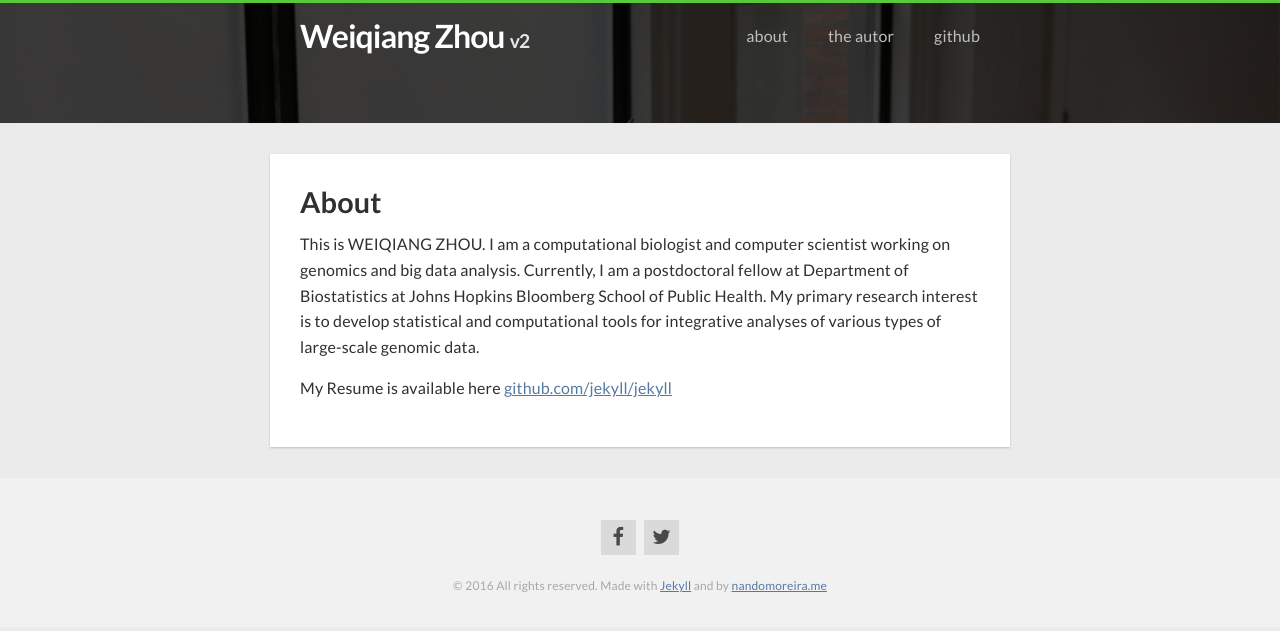
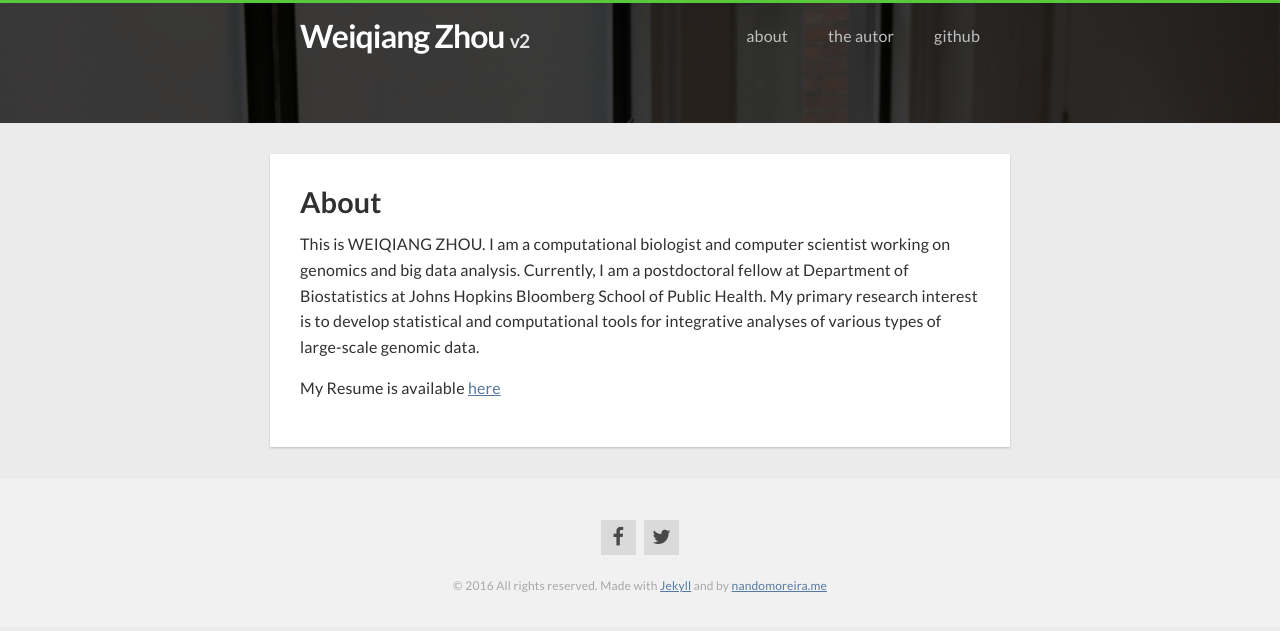
Before and after one commit to ILoveYouKen/ILoveYouKen.github.io, a Jekyll site: the page built from about.md, in a window 1280 px wide. Shown: the top 631 px of the page. Built offline with Jekyll 4.4.1, drawn with Linux system fonts in a browser that asks for light colours; nearby versions of some CDN libraries.

Commit message:
first commit

```diff
--- a/about.md
+++ b/about.md
@@ -7,4 +7,4 @@ slug: about
 
 This is WEIQIANG ZHOU. I am a computational biologist and computer scientist working on genomics and big data analysis. Currently, I am a postdoctoral fellow at Department of Biostatistics at Johns Hopkins Bloomberg School of Public Health. My primary research interest is to develop statistical and computational tools for integrative analyses of various types of large-scale genomic data.
 
-My Resume is available here [github.com/jekyll/jekyll](https://github.com/jekyll/jekyll)
+My Resume is available [here](CV_Weiqiang_Zhou_Jan2016.pdf)
```
Also changed, not shown: 1 other file.
